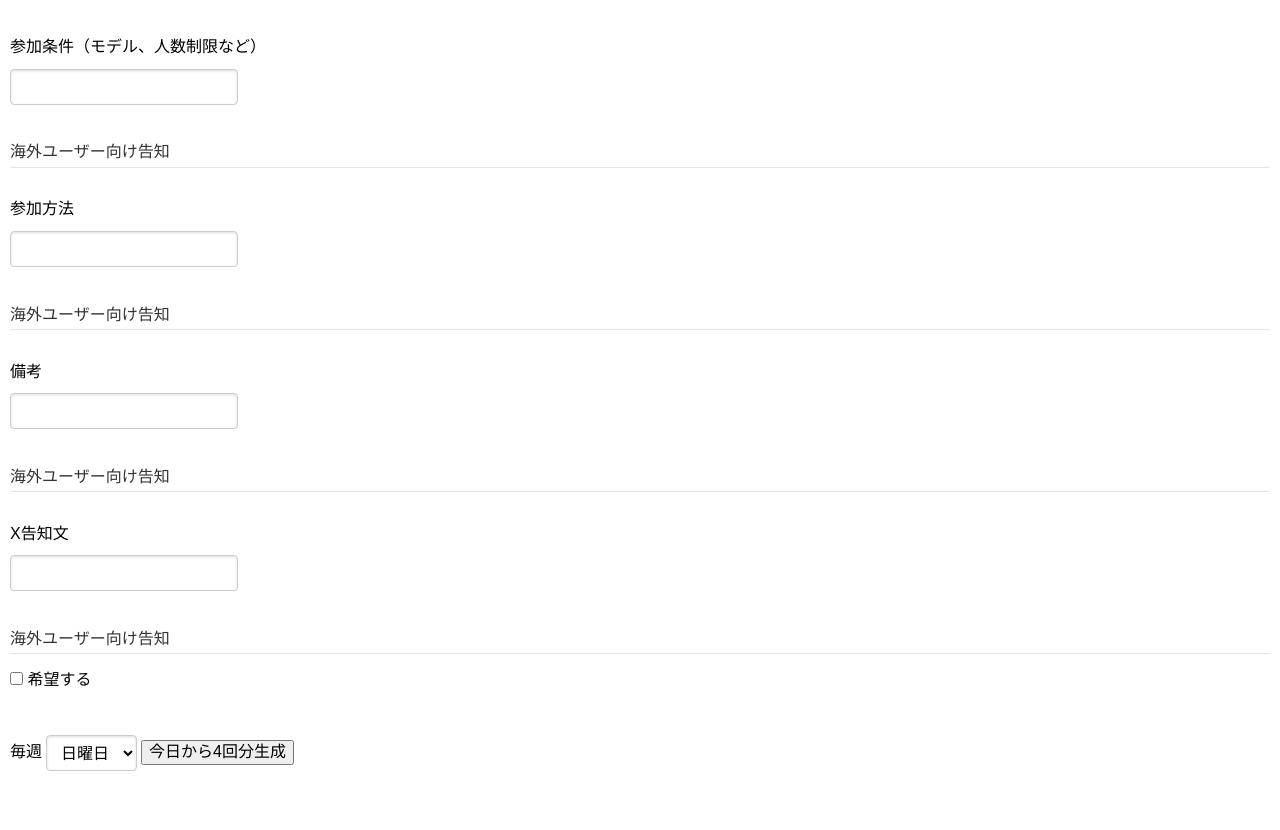
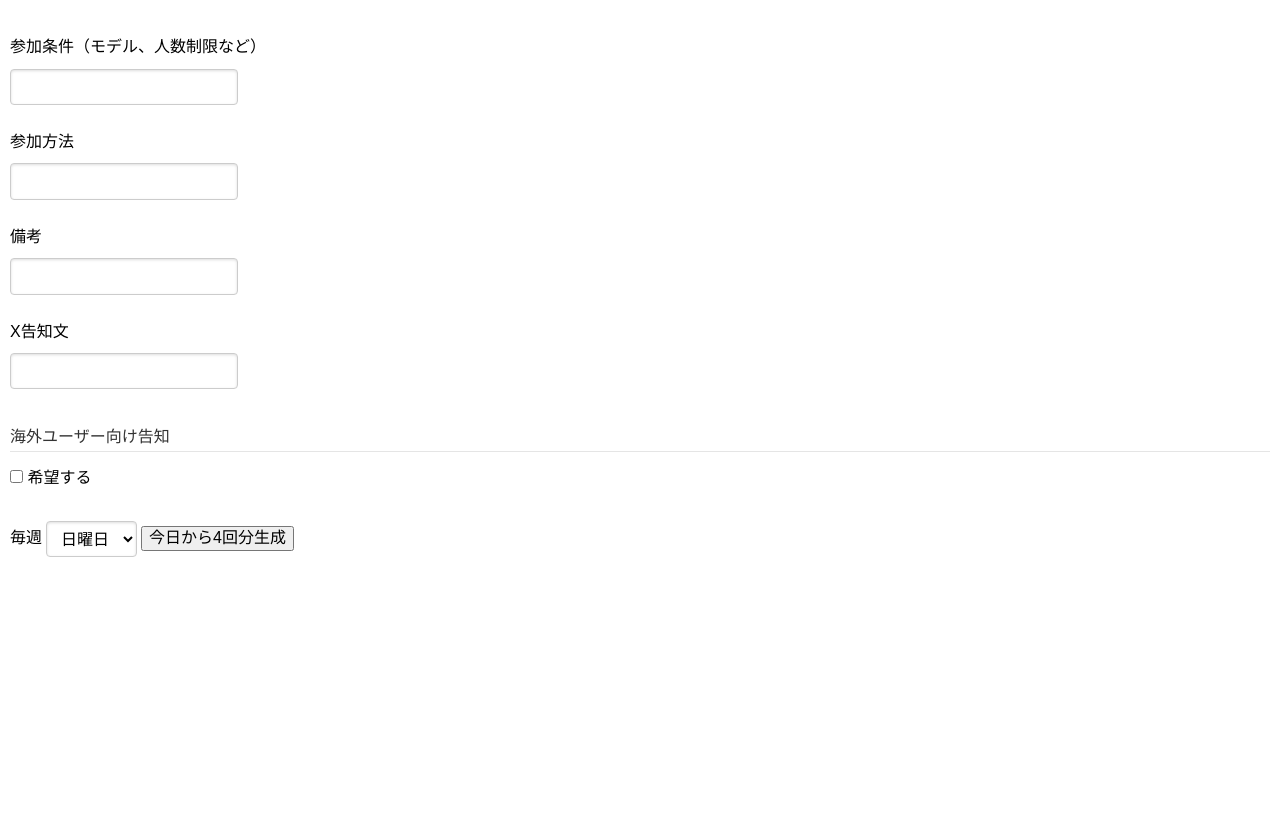
Before and after one commit to cyrill-vr-internet/vrc-event-calendar-assist, a plain HTML site: page docs/index.html in a window 1280 px wide. Shown: the part 1186-2016 px from the top of the page. After the commit the page ends 1753 px from the top, so only its background shows below. Drawn offline with nearby package versions, Linux system fonts and the light colour scheme; a script that the page names is missing.

Commit message:
Update index.html

```diff
--- a/docs/index.html
+++ b/docs/index.html
@@ -122,22 +122,13 @@
           <dd><input type="text" id="event-rule" name="event-rule"></dd>
         </dl>
         <dl>
-          <fieldset>
-            <dt><legend>海外ユーザー向け告知</legend></dt>
-        <dl>
           <dt><label for="event-howtojoin">参加方法</label></dt>
           <dd><input type="text" id="event-howtojoin" name="event-howtojoin"></dd>
         </dl>
         <dl>
-          <fieldset>
-            <dt><legend>海外ユーザー向け告知</legend></dt>
-        <dl>
           <dt><label for="event-remark">備考</label></dt>
           <dd><input type="text" id="event-remark" name="event-remark"></dd>
         </dl>
-        <dl>
-          <fieldset>
-            <dt><legend>海外ユーザー向け告知</legend></dt>
         <dl>
           <dt><label for="event-x-message">X告知文</label></dt>
           <dd><input type="text" id="event-x-message" name="event-x-message"></dd>
```
